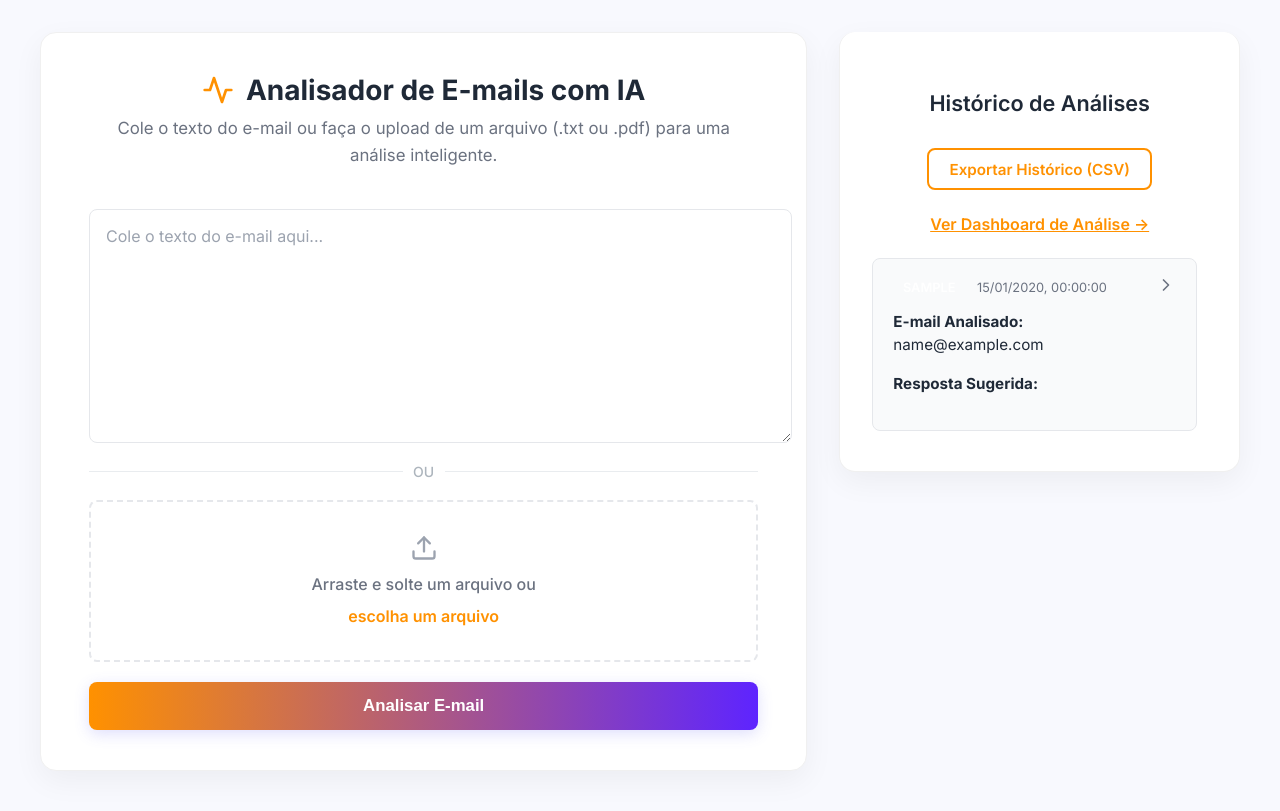
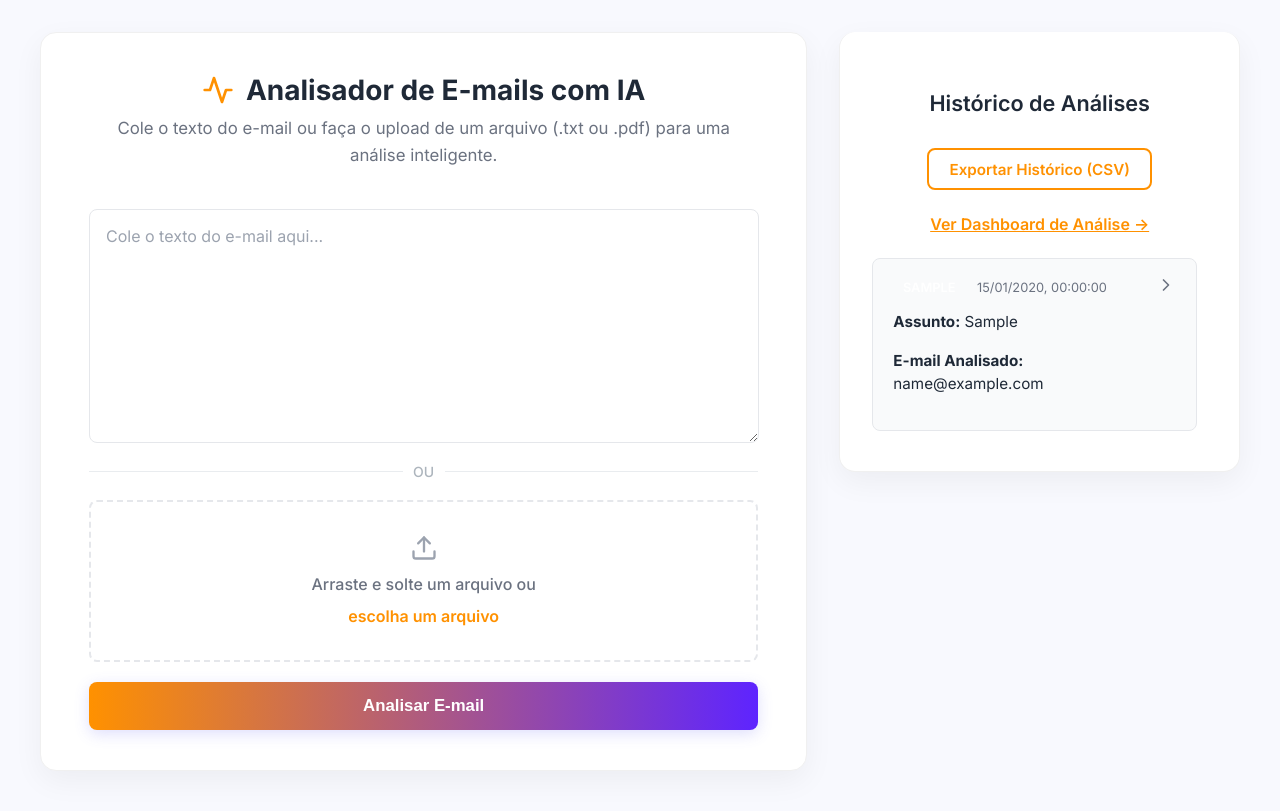
Before and after one commit to viniciusdiller/AutoU, a Flask app: page / in a window 1280 px wide. Shown: the top 811 px of the page. Run offline with Flask 3, Linux system fonts and the light colour scheme; tables that the repository leaves empty hold one stand-in row (values such as "Sample post"); parts of the project's set-up code (start-up, migrations or seed data) failed here and were passed over; some libraries are stand-ins or nearby versions.

Commit message:
bolinhas acertadas, localmente funcionando 100%

```diff
--- a/src/app.py
+++ b/src/app.py
@@ -253,7 +253,8 @@ def history():
             'created_at': row.get('created_at', ''),
             'email_snippet': snippet,
             'email_content': email_content,
-            'suggested_response': row.get('suggested_response', 'Nenhuma resposta')
+            'suggested_response': row.get('suggested_response', 'Nenhuma resposta'),
+            'key_topic': row.get('key_topic', 'N/A')
         })
 
     return jsonify(processed_history)
--- a/static/script.js
+++ b/static/script.js
@@ -330,8 +330,11 @@ function displayHistory(history) {
   }
 
   historyList.innerHTML = history
-    .map(
-      (item) => `
+    .map((item) => {
+      // Garante que o tópico chave (assunto) tenha um valor padrão
+      const keyTopic = item.key_topic || "Assunto não identificado";
+
+      return `
         <div class="history-item">
             <div class="history-header">
                 <div class="history-header-left">
@@ -347,7 +350,12 @@ function displayHistory(history) {
                 </div>
             </div>
             <div class="history-content-wrapper">
-                <p class="history-content">
+
+                <p class="history-content" style="margin-top: 0.75rem;">
+                    <strong>Assunto:</strong> ${keyTopic}
+                </p>
+
+                <p class="history-content" style="margin-top: 1rem;">
                     <strong>E-mail Analisado:</strong><br>
                     ${item.email_content.replace(/\n/g, "<br>")}
                 </p>
@@ -357,7 +365,7 @@ function displayHistory(history) {
                 </p>
             </div>
         </div>
-    `
-    )
+    `;
+    })
     .join("");
 }
--- a/static/style.css
+++ b/static/style.css
@@ -87,7 +87,7 @@ h1 {
 }
 
 textarea#email-text {
-  width: 100%;
+  width: 95%;
   padding: 1rem;
   border: 1px solid var(--border-color);
   border-radius: 8px;
@@ -642,6 +642,7 @@ background-color: var(--success-color);
     flex: 1;
     padding: 1.5rem;
     margin-top: 0;
+    margin-bottom: 2rem;
   }
 
   h1 {
```
Also changed, not shown: static/dashboard.js (+25 -0 lines).
